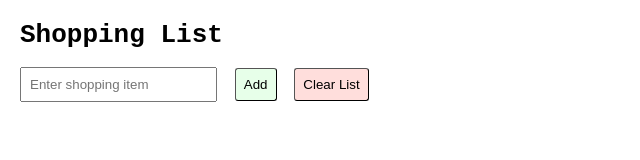
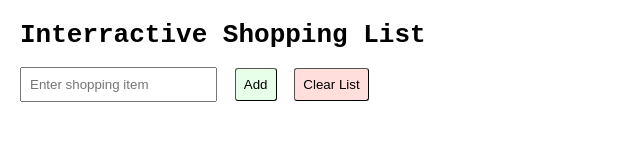
Before and after one commit to amanda-odawa/week2-code-challenge, a plain HTML site: page index.html in a window 1280 px wide. Shown: the whole page, without its empty margins (0-640 px from the left). Drawn offline with Linux system fonts and the light colour scheme.

Commit message:
edit html

```diff
--- a/index.html
+++ b/index.html
@@ -8,7 +8,7 @@
 </head>
 
 <body>
-    <h1>Shopping List</h1>
+    <h1>Interractive Shopping List</h1>
 
     <input type="text" id="item-input" placeholder="Enter shopping item">
     <button id="add-btn">Add</button>
```
